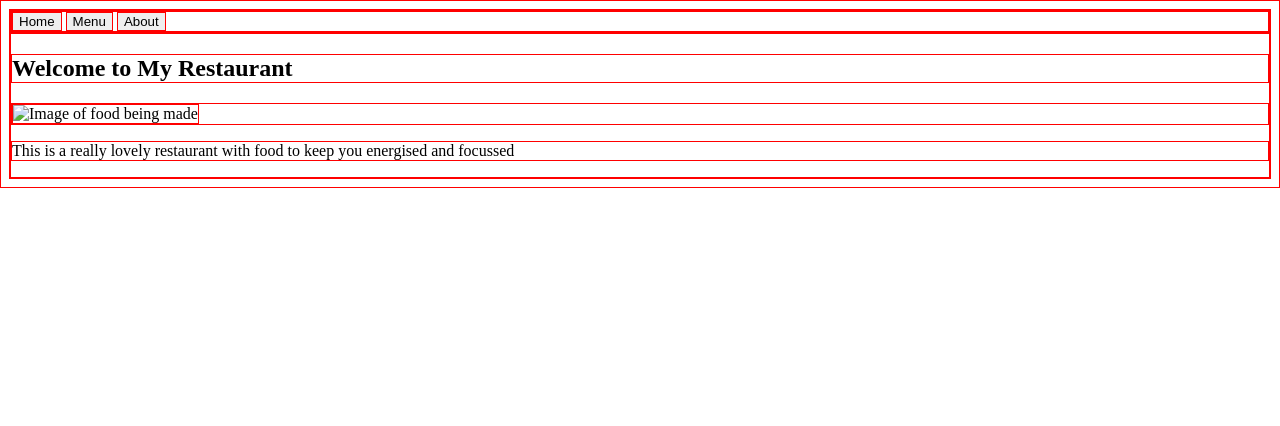
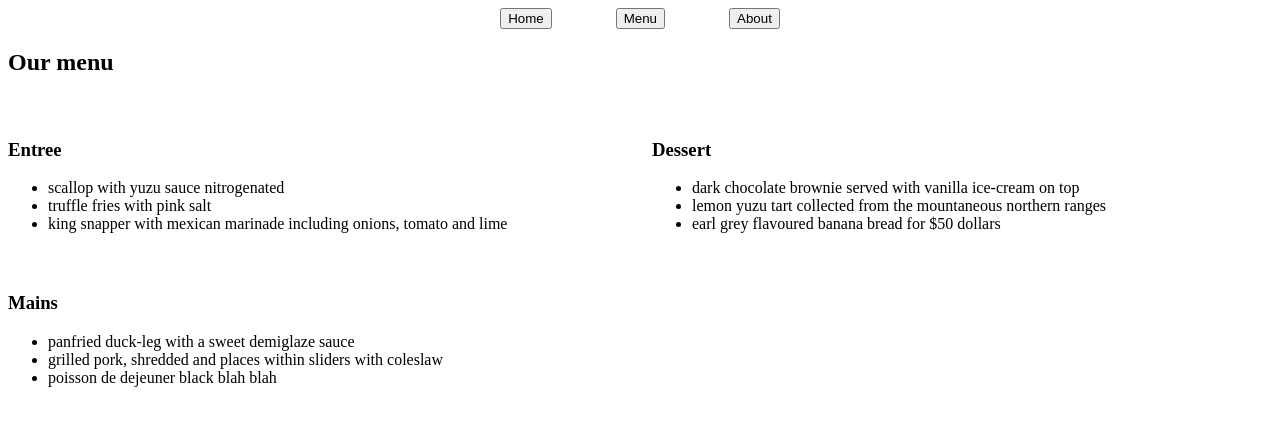
Before and after one commit to Sykuan/restaurant-page, a website built with webpack: page webpack/src/index.html in a window 1280 px wide. Both pictures are taken after a click on the button "Menu". Built offline with nearby package versions, Linux system fonts and the light colour scheme; files whose address does not match are found by name.

Commit message:
prepare for deployment

```diff
--- a/webpack/package.json
+++ b/webpack/package.json
@@ -12,6 +12,7 @@
   "author": "",
   "license": "ISC",
   "devDependencies": {
+    "copy-webpack-plugin": "^12.0.2",
     "css-loader": "^7.1.2",
     "html-webpack-plugin": "^5.6.0",
     "style-loader": "^4.0.0",
--- /dev/null
+++ b/webpack/src/clear-contents.js
@@ -0,0 +1,4 @@
+export default function clearContent() {
+    const content = document.getElementById('content');
+    content.innerHTML = '';
+}
--- /dev/null
+++ b/webpack/src/homepage.css
@@ -0,0 +1,15 @@
+#content {
+    display: flex;
+    flex-direction: column;
+    align-items: center;
+}
+
+img {
+    max-width: 80vw;
+    height: auto;
+    object-fit: contain;
+}
+
+.imageHolder {
+
+}
--- a/webpack/src/index.html
+++ b/webpack/src/index.html
@@ -8,9 +8,9 @@
 <body>
     <header>
         <nav>
-            <button>Home</button>
-            <button>Menu</button>
-            <button>About</button>
+            <button class="homeBtn">Home</button>
+            <button class="menuBtn">Menu</button>
+            <button class="aboutBtn">About</button>
         </nav>
     </header>
     <div id="content">
--- a/webpack/src/index.js
+++ b/webpack/src/index.js
@@ -5,9 +5,30 @@ import './style.css';
 
 // import funciton
 
+import clearContent from './clear-contents.js';
 import loadHomepage from './load-Homepage.js';
-
+import loadMenu from './load-menu.js';
+import loadStylesheet from './loadStylesheet.js';
 
 // call function
 
-loadHomepage();
+const allBtns = document.getElementsByTagName('button');
+for (let i=0; i< allBtns.length; i++) {
+        allBtns[i].addEventListener('click', clearContent);
+}
+
+const homeBtn = document.getElementsByClassName('homeBtn')[0];
+if (homeBtn) {
+    homeBtn.addEventListener('click', () => {
+        loadStylesheet('homepage.css');
+        loadHomepage();
+    })
+}
+
+const menuBtn = document.getElementsByClassName('menuBtn')[0];
+if (menuBtn) {
+    menuBtn.addEventListener('click', () => {
+        loadStylesheet('menu.css');
+        loadMenu();
+    })
+}
--- a/webpack/src/load-homepage.js
+++ b/webpack/src/load-homepage.js
@@ -1,6 +1,10 @@
 import foodImage from './assets/images/food.jpg';
 
 export default function loadHomepage() {
+
+    import('./homepage.css')
+        .then(() => {
+
             const content = document.getElementById('content');
 
             // create headline
@@ -24,4 +28,6 @@ export default function loadHomepage() {
             content.appendChild(text);
 
             imageHolder.appendChild(image);
+
+        })
 }
--- /dev/null
+++ b/webpack/src/load-menu.js
@@ -0,0 +1,111 @@
+export default function loadMenu() {
+
+    import('./menu.css')
+        .then(() => {
+            const content = document.getElementById('content');
+
+            const heading = document.createElement('h2');
+            heading.textContent = "Our menu";
+            heading.className = 'heading';
+
+            // structuring menu
+
+            const menuHolderOne = document.createElement('div');
+            menuHolderOne.className = 'menuSectionOne';
+            const menuHolderTwo = document.createElement('div');
+            menuHolderTwo.className = 'menuSectionTwo';
+            const menuHolderThree = document.createElement('div');
+            menuHolderThree.className = 'menuSectionThree';
+
+            // creating entree
+
+            const entreeHeading = document.createElement('h3');
+            entreeHeading.textContent = "Entree"
+
+            const entreeList = document.createElement('ul')
+            const scallops = document.createElement('li')
+            scallops.className = 'menu-items';
+            scallops.textContent = 'scallop with yuzu sauce nitrogenated'
+
+            const fries = document.createElement('li')
+            fries.className = 'menu-items';
+            fries.textContent = "truffle fries with pink salt"
+
+            const ceviche = document.createElement('li')
+            ceviche.className = 'menu-items';
+            ceviche.textContent = 'king snapper with mexican marinade including onions, tomato and lime'
+
+
+            // creating mains
+
+            const mainHeading = document.createElement('h3');
+            mainHeading.textContent = "Mains"
+
+            const mainList = document.createElement('ul')
+            const duck = document.createElement('li')
+            duck.className = 'menu-items';
+            duck.textContent = 'panfried duck-leg with a sweet demiglaze sauce'
+
+            const pork = document.createElement('li')
+            pork.className = 'menu-items';
+            pork.textContent = 'grilled pork, shredded and places within sliders with coleslaw'
+
+            const fish = document.createElement('li')
+            fish.className = 'menu-items';
+            fish.textContent = 'poisson de dejeuner black blah blah'
+
+            //creating desserts
+
+            const dessertHeading = document.createElement('h3');
+            dessertHeading.textContent = "Dessert"
+
+            const dessertList = document.createElement('ul')
+            const brownie = document.createElement('li')
+            brownie.className = 'menu-items';
+            brownie.textContent = 'dark chocolate brownie served with vanilla ice-cream on top'
+
+            const lemonTart = document.createElement('li')
+            lemonTart.className = 'menu-items';
+            lemonTart.textContent = 'lemon yuzu tart collected from the mountaneous northern ranges'
+
+            const bananaBread = document.createElement('li')
+            bananaBread.className = 'menu-items';
+            bananaBread.textContent = 'earl grey flavoured banana bread for $50 dollars'
+
+            // append items for grid
+
+            menuHolderOne.appendChild(entreeHeading);
+            menuHolderOne.appendChild(entreeList);
+
+            menuHolderTwo.appendChild(mainHeading);
+            menuHolderTwo.appendChild(mainList);
+
+            menuHolderThree.appendChild(dessertHeading);
+            menuHolderThree.appendChild(dessertList);
+
+            // append entree items
+
+            entreeList.appendChild(scallops);
+            entreeList.appendChild(fries);
+            entreeList.appendChild(ceviche);
+
+            // append main items
+
+            mainList.appendChild(duck);
+            mainList.appendChild(pork);
+            mainList.appendChild(fish);
+
+            // append dessert items
+
+            dessertList.appendChild(brownie);
+            dessertList.appendChild(lemonTart);
+            dessertList.appendChild(bananaBread);
+
+            // append grid to content
+
+            content.appendChild(heading);
+            content.appendChild(menuHolderOne);
+            content.appendChild(menuHolderTwo);
+            content.appendChild(menuHolderThree);
+        })
+}
--- /dev/null
+++ b/webpack/src/loadStylesheet.js
@@ -0,0 +1,13 @@
+let currentStylesheets = [];
+
+export default function loadStylesheet(href) {
+    currentStylesheets.forEach(stylesheet => stylesheet.remove());
+    currentStylesheets = [];
+
+    // Add the new stylesheet
+    const link = document.createElement('link');
+    link.rel = 'stylesheet';
+    link.href = href;
+    document.head.appendChild(link);
+    currentStylesheets.push(link);
+}
--- /dev/null
+++ b/webpack/src/menu.css
@@ -0,0 +1,30 @@
+/* * {
+    border: solid 2px red;
+} */
+
+.heading {
+    grid-area: header;
+}
+
+.menuSectionOne {
+    grid-area: menuSectionOne;
+}
+
+.menuSectionTwo {
+    grid-area: menuSectionTwo;
+}
+
+.menuSectionThree {
+    grid-area: menuSectionThree;
+}
+
+#content {
+    display: grid;
+    grid-template-columns: 1fr 1fr;
+    grid-template-rows: auto;
+    grid-template-areas:
+        "header header"
+        "menuSectionOne menuSectionThree"
+        "menuSectionTwo .";
+    gap: 3vh;
+}
--- a/webpack/src/style.css
+++ b/webpack/src/style.css
@@ -1,13 +1,5 @@
-* {
-    border: 1px solid red;
+nav {
+    display: flex;
+    justify-content: center;
+    gap: 5vw;
 }
-
-img {
-    max-width: 80vw;
-    height: auto;
-    object-fit: contain;
-}
-
-.imageHolder {
-
-}
--- a/webpack/webpack.config.js
+++ b/webpack/webpack.config.js
@@ -1,5 +1,6 @@
 const path = require('path');
 const HtmlWebpackPlugin = require('html-webpack-plugin');
+const CopyWebpackPlugin = require('copy-webpack-plugin');
 
 module.exports = {
   entry: './src/index.js',
@@ -31,5 +32,11 @@ module.exports = {
     new HtmlWebpackPlugin({
       template: './src/index.html',
     }),
+    new CopyWebpackPlugin({
+      patterns: [
+        { from: 'src/homepage.css', to: 'homepage.css' },
+        { from: 'src/menu.css', to: 'menu.css' },
+      ],
+    }),
   ],
 };
```
Also changed, not shown: 1 other file. Lines whose indentation alone changed are shown as unchanged.
